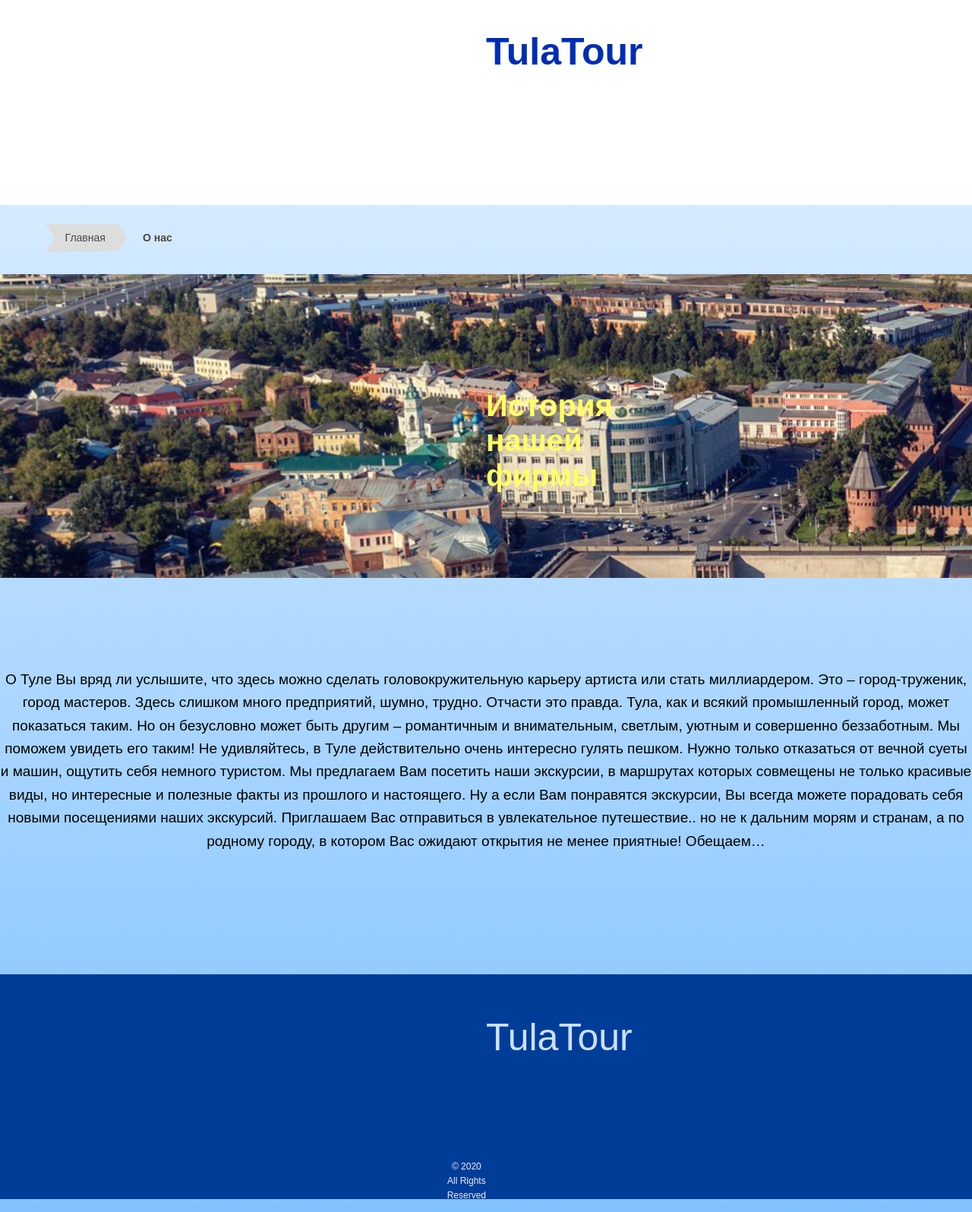
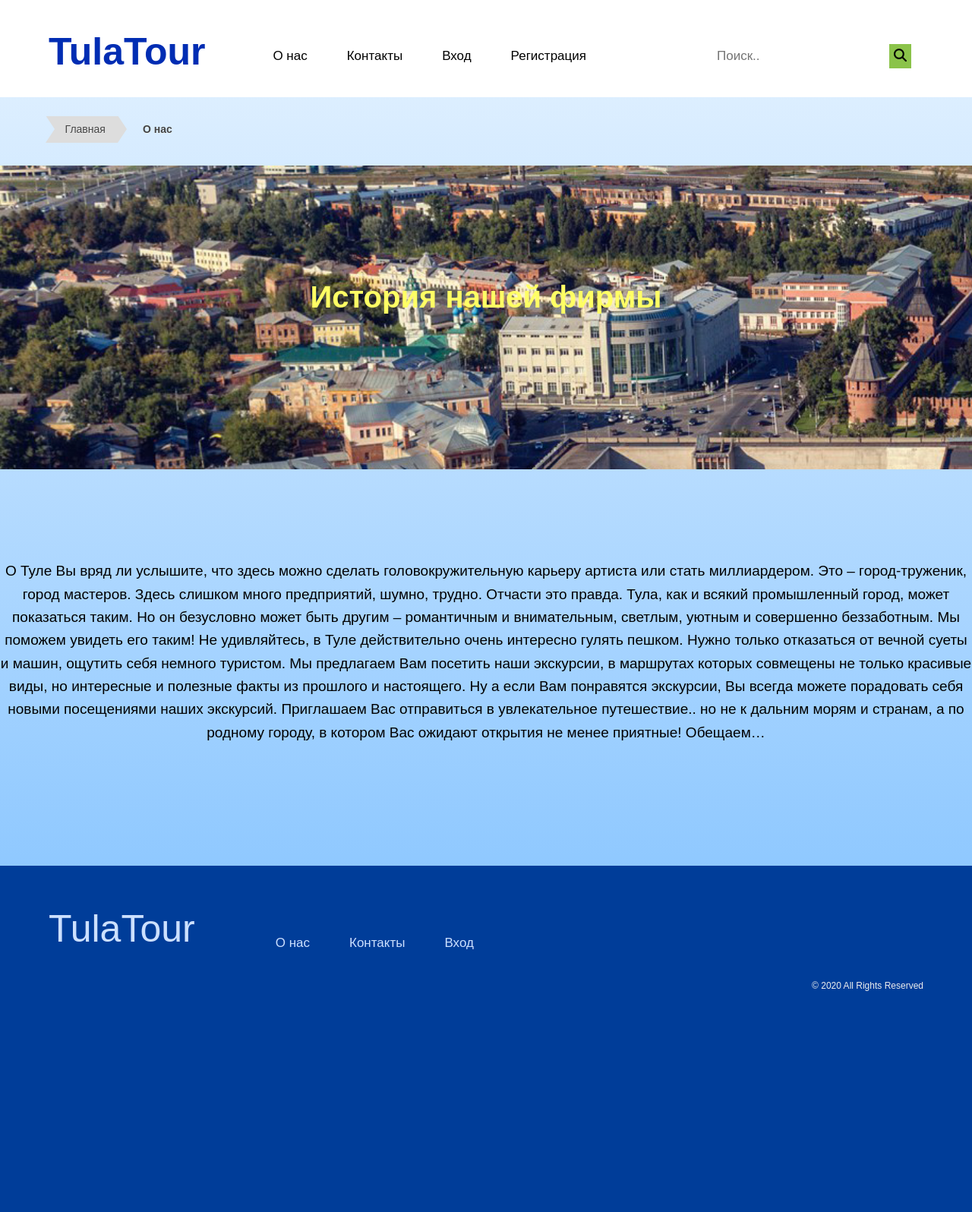
Before and after one commit to Soldem/TulaTour, a Flask app: page /about in a window 1280 px wide. Shown: the whole page at 76% size. After the commit the page ends 1305 px from the top, so only its background shows below. Run offline with Flask 2, Linux system fonts and the light colour scheme; some libraries are stand-ins or nearby versions.

Commit message:
Update style.css

```diff
--- a/static/style.css
+++ b/static/style.css
@@ -30,7 +30,7 @@ margin: 0 auto;
 }
 
 .container {
-width: 0%;
+width: 90%;
 max-width: 100%;
 margin: 0 auto;
 }
```
